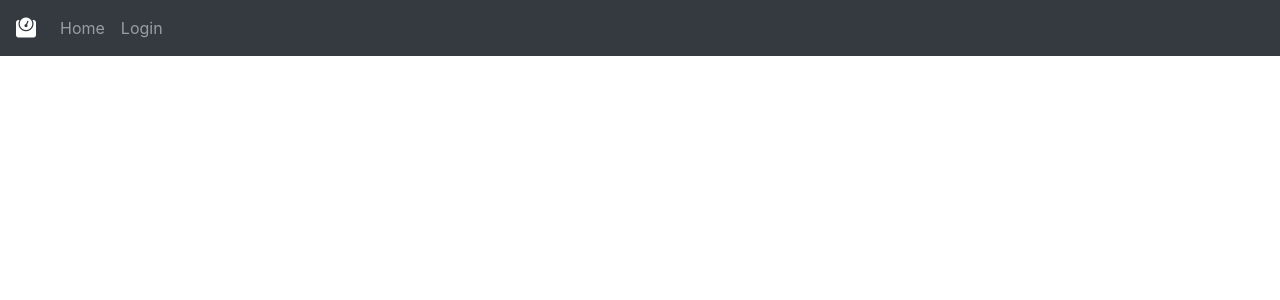
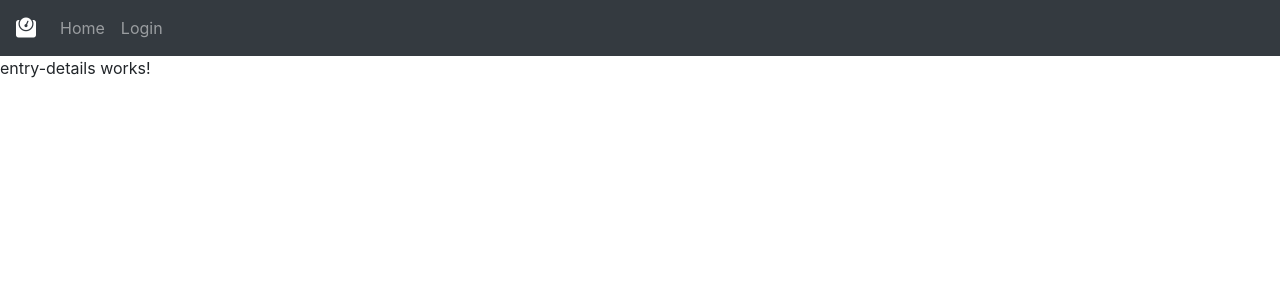
Before and after one commit to FoxGeoff/AngularCrashCourse, an Angular app: page /entries/1 in a window 1280 px wide. Before the commit this address led to /. Shown: the top 300 px of the page. Built offline with nearby package versions, Linux system fonts and the light colour scheme; no server answers.

Commit message:
Add 'entries/1'  to tetst initial setup

```diff
--- a/src/app/app.module.ts
+++ b/src/app/app.module.ts
@@ -10,6 +10,7 @@ import { HomeComponent } from './home/home.component';
 import { NewWeightEntryComponent } from './new-weight-entry/new-weight-entry.component';
 import { from } from 'rxjs';
 import { LoginComponent } from './login/login.component';
+import { EntryDetailsComponent } from './entry-details/entry-details.component';
 
 @NgModule({
     declarations: [
@@ -17,6 +18,7 @@ import { LoginComponent } from './login/login.component';
         HomeComponent,
         NewWeightEntryComponent,
         LoginComponent,
+        EntryDetailsComponent,
     ],
     imports: [
         CommonModule,
@@ -27,6 +29,7 @@ import { LoginComponent } from './login/login.component';
             { path: '', redirectTo: '/home', pathMatch: 'full' },
             { path: 'home', component: HomeComponent },
             { path: 'login', component: LoginComponent },
+            { path: 'entries/:id', component: EntryDetailsComponent },
         ]),
     ],
     providers: [],
--- /dev/null
+++ b/src/app/entry-details/entry-details.component.html
@@ -0,0 +1,3 @@
+<p>
+  entry-details works!
+</p>
--- /dev/null
+++ b/src/app/entry-details/entry-details.component.ts
@@ -0,0 +1,23 @@
+import { Component, OnInit } from '@angular/core';
+import { WeightEntriesService } from '../shared/weight-entries.service';
+import { Entry } from '../model/entry';
+
+@Component({
+  selector: 'hm-entry-details',
+  templateUrl: './entry-details.component.html',
+  styleUrls: ['./entry-details.component.css']
+})
+export class EntryDetailsComponent implements OnInit {
+  entry: Entry;
+  constructor(private entriesSvc: WeightEntriesService) { }
+
+  ngOnInit() {
+    let id = 1;
+    this.entriesSvc.getEntries().subscribe(entries => {
+      this.entry = entries.find(e => {
+        return e.id === id;
+      });
+    });
+  }
+
+}
```
Also changed, not shown: src/app/entry-details/entry-details.component.css (added), 1 other file (tests, documents, lock files or other folders).
